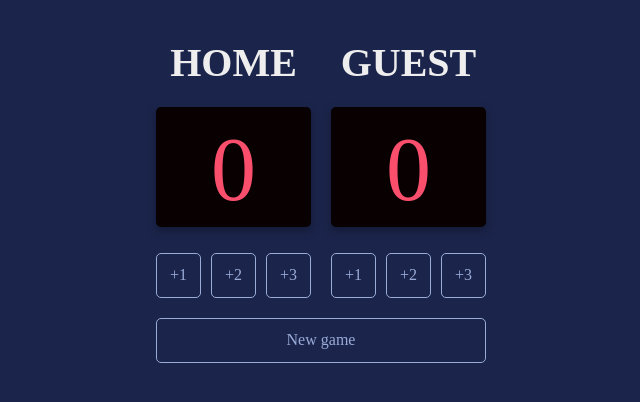
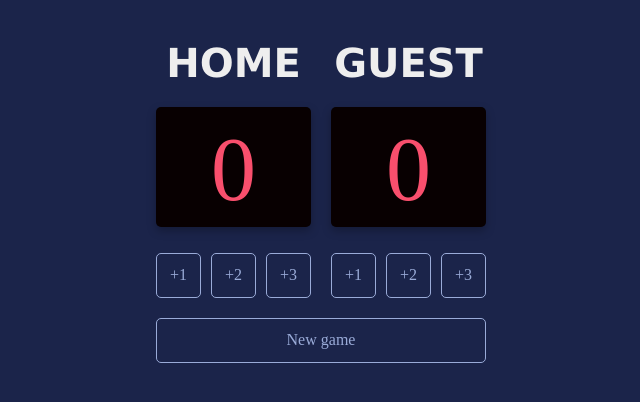
Before and after one commit to Hamna-Ahmad/BasketBall-Scoreboard, a plain HTML site: page index.html in a window 1280 px wide. Shown: the whole page, without its empty margins (319-959 px from the left). Drawn offline with nearby package versions, Linux system fonts and the light colour scheme; a web font is replaced by a local one.

Commit message:
Add files via upload

```diff
--- a/index.css
+++ b/index.css
@@ -25,7 +25,7 @@ body {
 
 h3 {
     color:  #EEEEEE;
-    font: verdana;
+    font-family: verdana;
     font-weight: 700;
     font-size: 40px;
     text-align: center;
```
